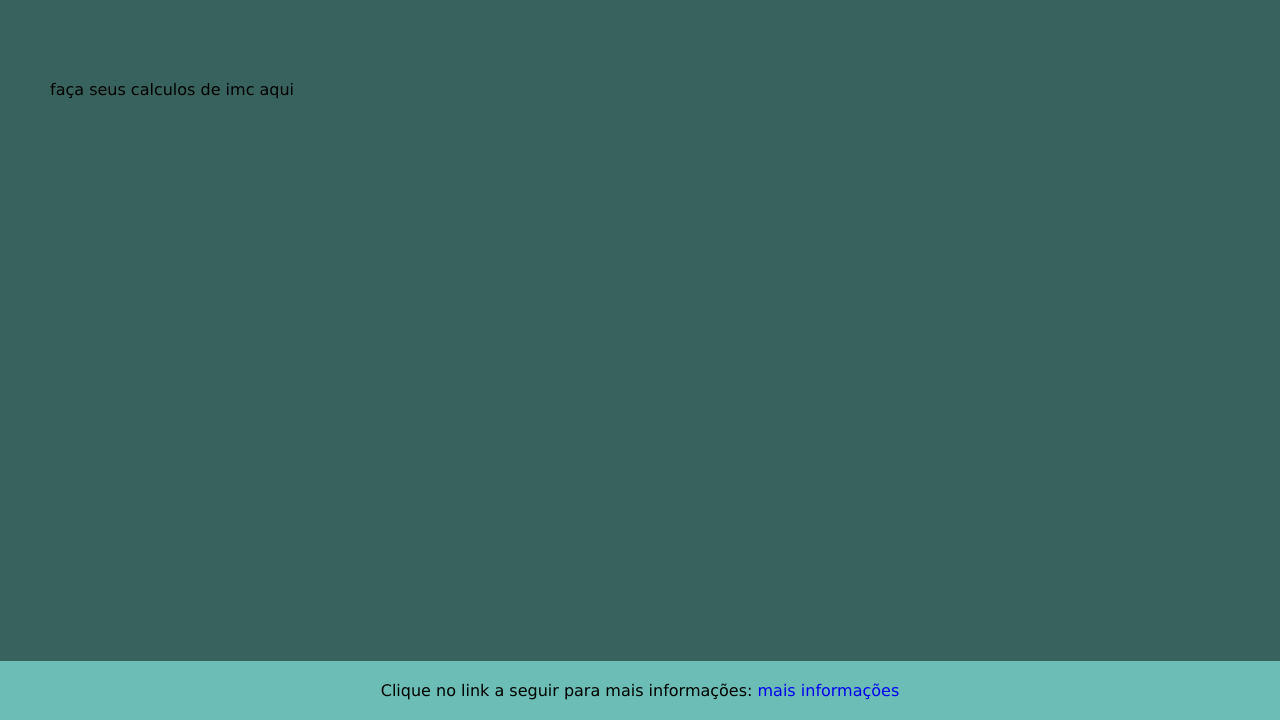
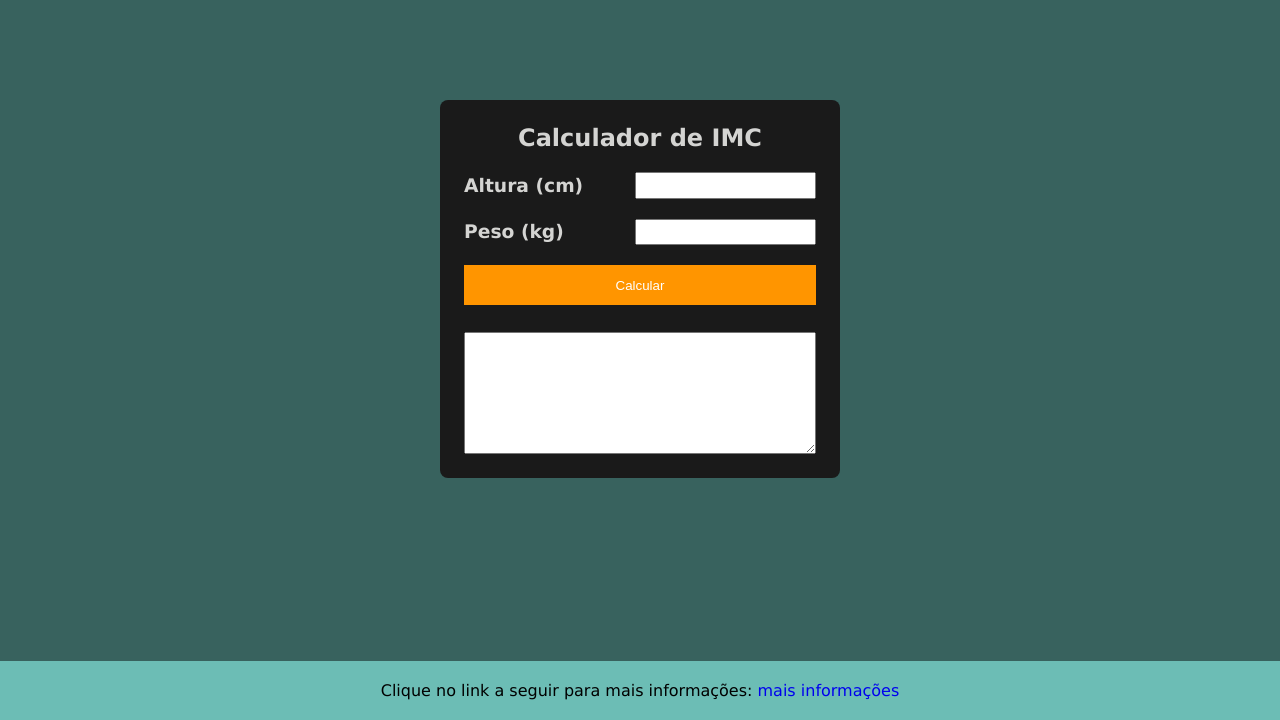
Before and after one commit to GabrielEnzoVidaldeAlmeida/calculadorIMC, a Django app: page /calculo in a window 1280 px wide. Shown: the part 80-800 px from the top of the page. Run offline with Django 5.2, Linux system fonts and the light colour scheme.

Commit message:
página calculadora de imc concluída

```diff
--- a/main/settings.py
+++ b/main/settings.py
@@ -116,7 +116,7 @@ USE_TZ = True
 # Static files (CSS, JavaScript, Images)
 # https://docs.djangoproject.com/en/5.1/howto/static-files/
 
-STATIC_URL = 'static/'
+STATIC_URL = '/static/'
 STATICFILES_DIRS = [
     BASE_DIR / 'static',
 ]
--- /dev/null
+++ b/medicpage/static/css/calculo.css
@@ -0,0 +1,52 @@
+h2, h3{
+    color: #d4d4d2;
+}
+h2{
+    margin-block-start: 0em;
+}
+h3{
+    margin-top: 20px;
+}
+.area-input{
+    width: 100%;
+    display: flex;
+    align-items: center;
+    justify-content: space-between;
+}
+input{
+    height: 2em;
+    margin-top: 20px;
+}
+textarea{
+    width: 100%;
+    margin-top: 2em;
+    font-family: Verdana, Geneva, Tahoma, sans-serif;
+    align-content: center;
+    justify-items: center;
+}
+.container-imc{
+    background-color: #1a1a1a;
+    display: inline-flex;
+    flex-direction: column;
+    align-items: center;
+    padding: 1.5em;
+    border-radius: 0.5em;
+    width: 25em;
+    margin-top: 100px;
+}
+.area{
+    display: flex;
+    justify-content: center;
+}
+.container-imc button{
+    height: 3em;
+    width: 100%;
+    background-color: #FF9500;
+    border: none;
+    color: white;
+    margin-top: 20px;
+
+}
+button:hover{
+    cursor: pointer;
+}
--- a/medicpage/static/css/style.css
+++ b/medicpage/static/css/style.css
@@ -37,11 +37,6 @@ main p{
     margin-top: 80px;
     text-align:justify;
 }
-main button:hover{
-    border: 2px solid antiquewhite;
-    background-color:yellowgreen;
-    transition: 250ms linear;
-}
 main a{
     display:flex;
     text-decoration: none;
--- a/medicpage/templates/medicpage/base.html
+++ b/medicpage/templates/medicpage/base.html
@@ -5,7 +5,8 @@
     <meta charset="UTF-8">
     <meta name="viewport" content="width=device-width, initial-scale=1.0">
     <title>Document</title>
-    <link rel="stylesheet" href="{% static "css/style.css" %}">
+    <link rel="stylesheet" href="{% static 'css/style.css' %}">
+    <link rel="stylesheet" href="{% static 'css/calculo.css' %}">
 </head>
 <body class="container">
     <header>
@@ -19,8 +20,8 @@
 
     <footer>
         <p>Clique no link a seguir para mais informações: <a href="#">mais informações</a></p>
-
     </footer>
 
+    <script src="{% static 'js/main.js' %}"></script>
 </body>
 </html>
--- a/medicpage/templates/medicpage/calculo.html
+++ b/medicpage/templates/medicpage/calculo.html
@@ -1,9 +1,52 @@
 {% extends "medicpage/base.html" %}
-
-
 {% block container %}
 
 <main>
-    <p>faça seus calculos de imc aqui</p>
+    <div class="area">
+        <div class="container-imc">
+            <h2>Calculador de IMC</h2>
+            <div class="area-input">
+                <h3>Altura (cm)</h3>
+                <input id="height" type="number">
+            </div>
+            <div class="area-input">
+                <h3>Peso (kg)</h3>
+                <input id="weight" type="number">
+            </div>
+            <button onclick="calculate()">Calcular</button>
+            <textarea name="" id="text-area" rows="8"></textarea>
+        </div>
+    </div>
+
+    <script>
+    function calculate(){
+        var height = (document.getElementById("height").value)/100;
+        var weight = document.getElementById("weight").value;
+
+        var imc = weight / height ** 2;
+        console.log(imc);
+
+        var text = ""
+        if (imc < 18.5){
+            text = "Abaixo do peso"
+        } else if (imc < 24.9){
+            text = "Peso normal"
+        } else if (imc < 29.9){
+            text = "Sobrepeso"
+        } else if (imc < 34.9){
+            text = "Obesidade grau I"
+        } else if (imc < 39.9){
+            text = "Obseidade grau II"
+        } else if (imc < 49.9){
+            text = "Obsedidade grau III"
+        } else if (imc < 59.9){
+            wtext = "Obsedidade grau IV"
+        } else if (imc > 60){
+            text = "Obseidade grau V"
+        }
+        document.getElementById("text-area").innerText = text
+    }
+    </script>
+
 </main>
 {% endblock container %}
```
